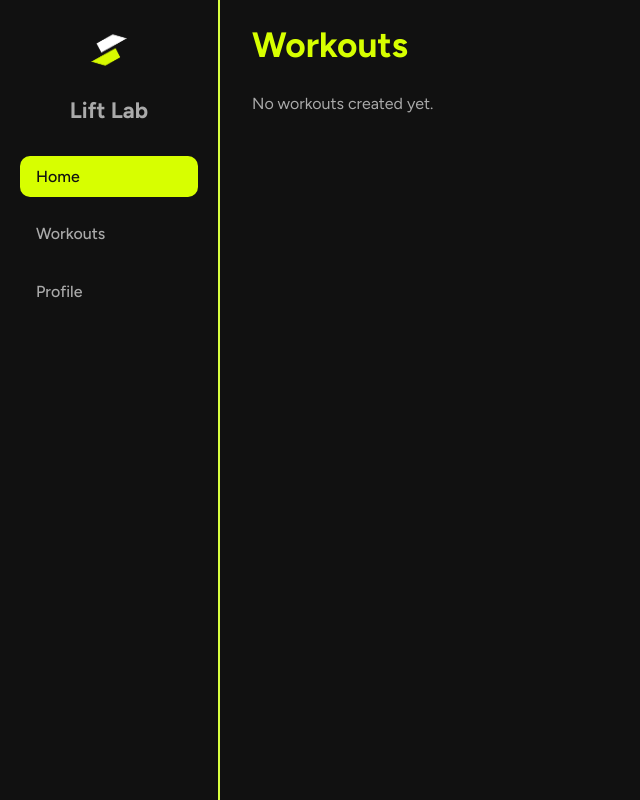
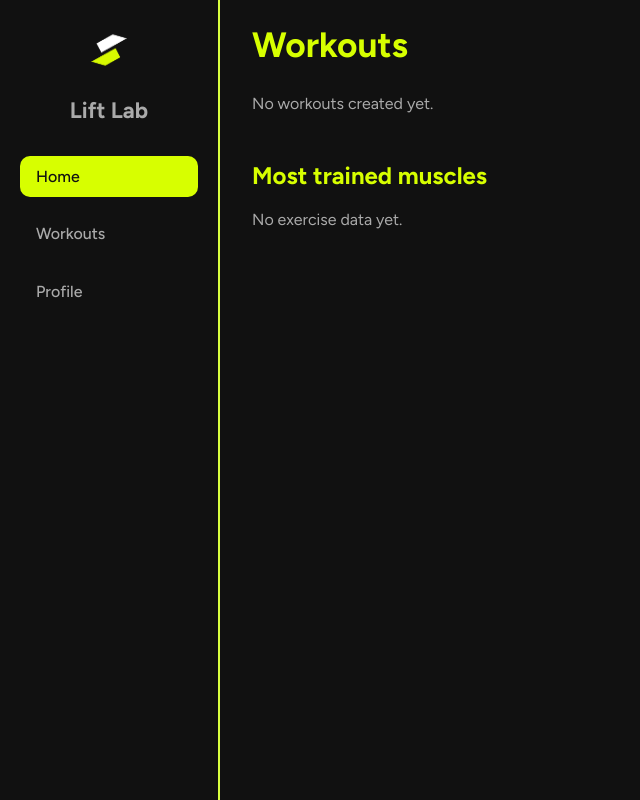
Before and after one commit to danielbailon06/liftlab, a React (Vite) app: page / in a window 1280 px wide. Shown: the whole page, without its empty margins (0-640 px from the left). Built offline with nearby package versions, Linux system fonts and the light colour scheme.

Commit message:
Added extra functionality

```diff
--- a/src/components/WorkoutCard.jsx
+++ b/src/components/WorkoutCard.jsx
@@ -6,8 +6,8 @@ function WorkoutCard({ workout, isSelected, onSelect }) {
         >
             <h2>{workout.name}</h2>
             <p className="card-subtitle">
-          {workout.description || "No description"}
-        </p>
+                {workout.description || "No description"}
+            </p>
         </div>
     );
 }
--- a/src/pages/Home.jsx
+++ b/src/pages/Home.jsx
@@ -1,5 +1,25 @@
 import { useEffect, useState } from "react";
 import "./HomePage.css";
+
+function getMuscleStatsArray(workouts) {
+  const stats = {};
+
+  workouts.forEach((workout) => {
+    workout.exercises.forEach((exercise) => {
+      const muscle = exercise.muscleGroup;
+
+      if (stats[muscle]) {
+        stats[muscle] += 1;
+      } else {
+        stats[muscle] = 1;
+      }
+    });
+  });
+
+  return Object.entries(stats)
+    .map(([muscle, count]) => ({ muscle, count }))
+    .sort((a, b) => b.count - a.count);
+}
 
 function HomePage() {
   const [workouts, setWorkouts] = useState([]);
@@ -11,6 +31,9 @@ function HomePage() {
     }
   }, []);
 
+  const stats = getMuscleStatsArray(workouts);
+  const total = stats.reduce((acc, item) => acc + item.count, 0);
+
   return (
     <div className="home-page">
       <h1 className="home-title">Workouts</h1>
@@ -19,17 +42,41 @@ function HomePage() {
         <section className="home-workouts-grid">
           {workouts.map((workout) => (
             <div key={workout.id} className="home-workout-card">
-              <h2>{workout.name}</h2>
-              <p>
-                {workout.exercises.length} exercise
-                {workout.exercises.length !== 1 ? "s" : ""}
-              </p>
+              <h2>{workout.name || "Untitled workout"}</h2>
+              <p>{workout.description || "No description"}</p>
             </div>
           ))}
         </section>
       ) : (
         <p className="home-empty-text">No workouts created yet.</p>
       )}
+
+      <section className="home-stats-section">
+        <h2 className="home-stats-title">Most trained muscles</h2>
+
+        {stats.length > 0 ? (
+          <div className="stats-container">
+            {stats.map((item) => (
+              <div key={item.muscle} className="stat-row">
+                <span className="stat-label">{item.muscle}</span>
+
+                <div className="stat-bar">
+                  <div
+                    className="stat-fill"
+                    style={{ width: `${(item.count / total) * 100}%` }}
+                  />
+                </div>
+
+                <span className="stat-value">
+                  {Math.round((item.count / total) * 100)}%
+                </span>
+              </div>
+            ))}
+          </div>
+        ) : (
+          <p className="home-empty-text">No exercise data yet.</p>
+        )}
+      </section>
     </div>
   );
 }
--- a/src/pages/HomePage.css
+++ b/src/pages/HomePage.css
@@ -36,7 +36,7 @@
 
 .home-workout-card p {
   margin-top: 6px;
-  font-size: 0.9rem;
+  font-size: 0.75rem;
   color: #aaaaaa;
 }
 
@@ -44,3 +44,55 @@
   font-size: 1rem;
   color: #aaaaaa;
 }
+
+.home-stats-section {
+  margin-top: 48px;
+}
+
+.home-stats-title {
+  margin: 0 0 20px 0;
+  font-size: 1.5rem;
+  font-weight: 700;
+  color: #d7ff00;
+}
+
+.stats-container {
+  display: flex;
+  flex-direction: column;
+  gap: 14px;
+  max-width: 400px;
+}
+
+.stat-row {
+  display: flex;
+  align-items: center;
+  gap: 12px;
+}
+
+.stat-label {
+  width: 120px;
+  font-size: 0.95rem;
+  color: #aaaaaa;
+}
+
+.stat-bar {
+  flex: 1;
+  height: 12px;
+  background: #1a1a1a;
+  border-radius: 999px;
+  overflow: hidden;
+}
+
+.stat-fill {
+  height: 100%;
+  background: #d7ff00;
+  border-radius: 999px;
+  transition: width 0.3s ease;
+}
+
+.stat-value {
+  width: 30px;
+  text-align: right;
+  font-size: 0.95rem;
+  color: white;
+}
--- a/src/pages/WorkoutsPage.css
+++ b/src/pages/WorkoutsPage.css
@@ -26,7 +26,7 @@ body {
 
 .workouts-grid {
   display: grid;
-  grid-template-columns: repeat(4, 350px);
+  grid-template-columns: repeat(5, 350px);
   gap: 20px;
   align-content: start;
 }
```
